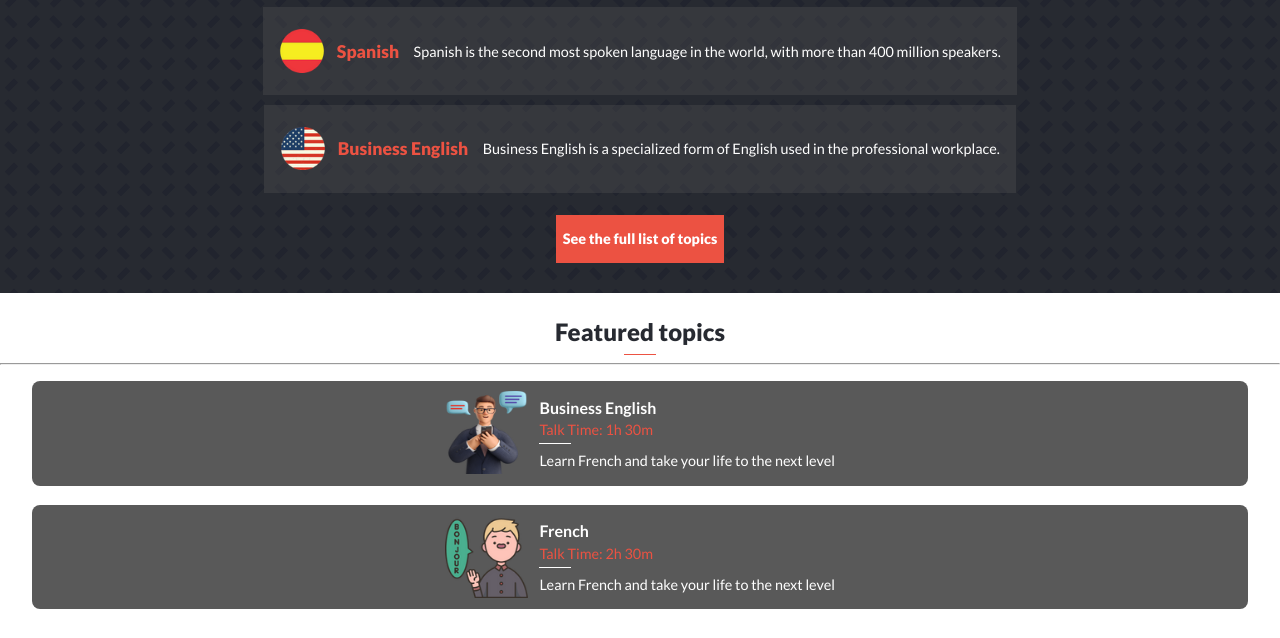
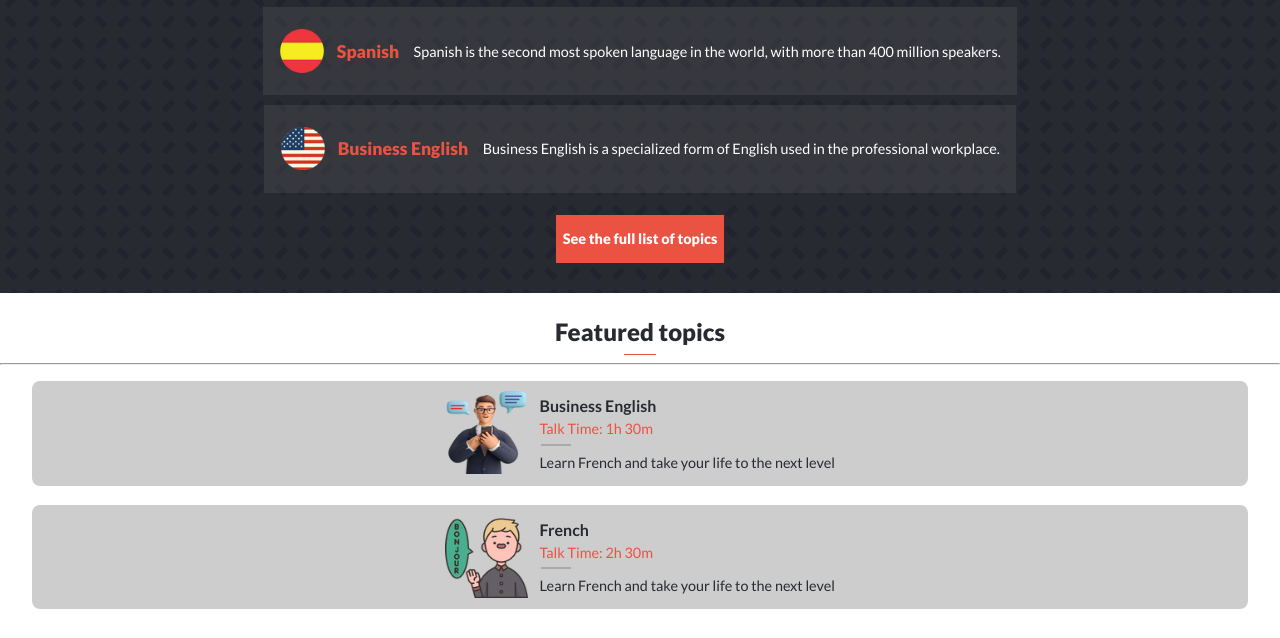
Before and after one commit to Alejandroq12/polyglot-talk, a website: page index.html in a window 1280 px wide. Shown: the part 714-1352 px from the top of the page. Drawn offline with Linux system fonts and the light colour scheme.

Commit message:
Addapt styles to the design

```diff
--- a/assets/css/style.css
+++ b/assets/css/style.css
@@ -436,7 +436,7 @@ body {
   margin: 0.6rem;
   border: none;
   border-radius: 0.5rem;
-  background-color: var(--dark-gray);
+  background-color: rgba(var(--dark-gray-rgb), 0.3);
   width: 96%;
 }
 
@@ -451,7 +451,7 @@ body {
   font-family: inherit;
   font-size: 1rem;
   font-weight: 700;
-  color: var(--white);
+  color: var(--black);
   margin: 0.3rem;
 }
 
@@ -467,15 +467,15 @@ body {
   font-family: inherit;
   font-size: 0.9rem;
   font-weight: 500;
-  color: var(--white);
+  color: var(--black);
   margin: 0.3rem;
   margin-top: 0.5rem;
 }
 
 .card-divider {
-  border-top: 1px solid var(--white);
-  margin: 0.3rem;
-  width: 2rem;
+  border-top: 2px solid rgba(var(--dark-gray-rgb), 0.3);
+  margin: 0.4rem;
+  width: 1.9rem;
 }
 
 .section-three__h2 {
```
